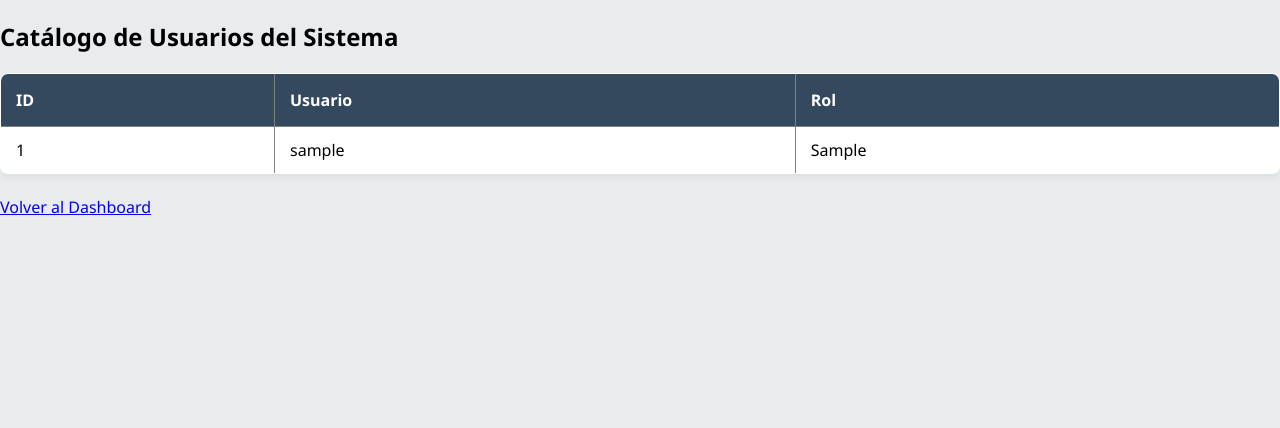
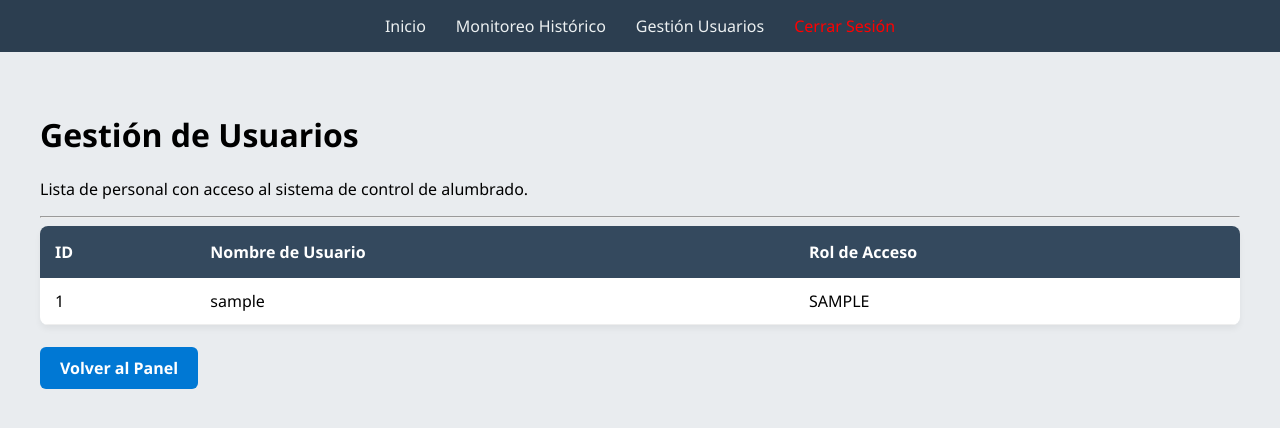
Before and after one commit to karen-g-15/alumbrado-web, a Flask app: page /usuarios in a window 1280 px wide. Shown: the top 428 px of the page. Run offline with Flask 3, Linux system fonts and the light colour scheme; the visitor is signed in with stand-in values (Sample User, id 1); tables that the repository leaves empty or names only in its code hold one stand-in row (values such as "Sample post"); data that the repository does not hold is empty.

Commit message:
Enhance usuarios.html with navigation and layout updates
Updated the user management HTML template to include a navigation bar and improve layout.

```diff
--- a/templates/usuarios.html
+++ b/templates/usuarios.html
@@ -2,32 +2,48 @@
 <html lang="es">
 <head>
     <meta charset="UTF-8">
-    <title>Gestión de Usuarios</title>
+    <title>Gestión de Usuarios - Alumbrado TESE</title>
     <link rel="stylesheet" href="{{ url_for('static', filename='estilos.css') }}">
 </head>
 <body>
-    <h2>Catálogo de Usuarios del Sistema</h2>
+    <nav>
+        <a href="{{ url_for('dashboard') }}">Inicio</a>
+        <a href="{{ url_for('monitoreo') }}">Monitoreo Histórico</a>
+        <a href="{{ url_for('usuarios') }}">Gestión Usuarios</a>
+        <a href="{{ url_for('logout') }}" style="color: red;">Cerrar Sesión</a>
+    </nav>
 
-    <table border="1">
+    <div class="container">
+        <h1>Gestión de Usuarios</h1>
+        <p>Lista de personal con acceso al sistema de control de alumbrado.</p>
+
+        <hr>
+
+        <table>
             <thead>
                 <tr>
                     <th>ID</th>
-                <th>Usuario</th>
-                <th>Rol</th>
+                    <th>Nombre de Usuario</th>
+                    <th>Rol de Acceso</th>
                 </tr>
             </thead>
             <tbody>
-            {% for u in lista_usuarios %}
+                {% for user in lista_usuarios %}
                 <tr>
-                <td>{{ u.id }}</td>
-                <td>{{ u.username }}</td>
-                <td>{{ u.rol }}</td>
+                    <td>{{ user.id }}</td>
+                    <td>{{ user.username }}</td>
+                    <td>
+                        <span class="badge {{ 'admin' if user.rol == 'admin' else 'user' }}">
+                            {{ user.rol.upper() }}
+                        </span>
+                    </td>
                 </tr>
                 {% endfor %}
             </tbody>
         </table>
 
         <br>
-    <a href="{{ url_for('dashboard') }}">Volver al Dashboard</a>
+        <a href="{{ url_for('dashboard') }}" class="btn-primary" style="text-decoration: none; display: inline-block; width: auto; padding: 10px 20px;">Volver al Panel</a>
+    </div>
 </body>
 </html>
```
Lines whose indentation alone changed are shown as unchanged.
